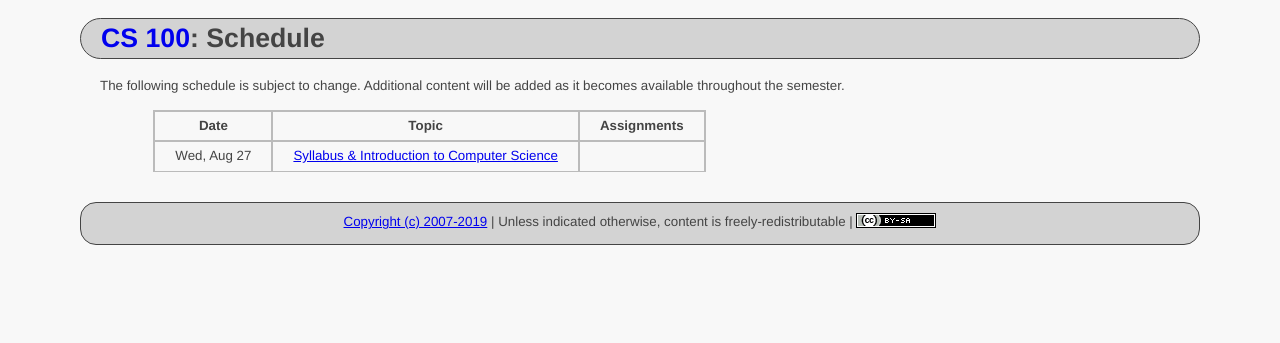
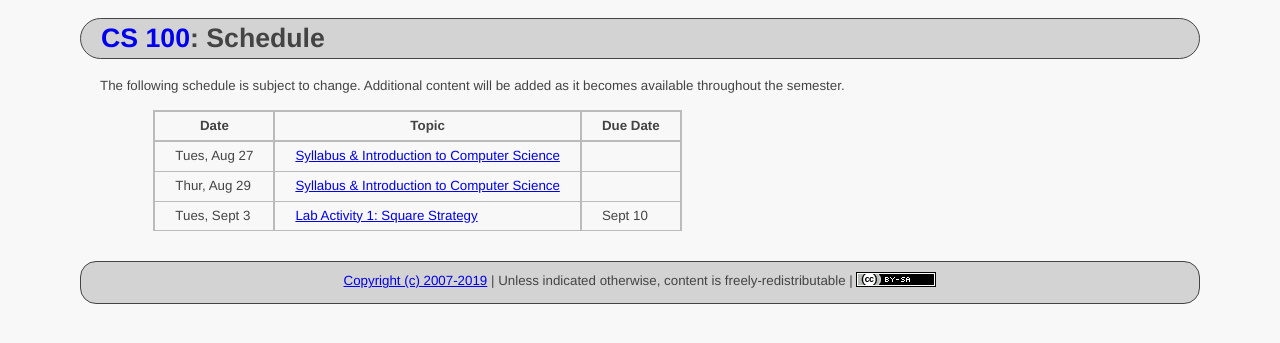
Before and after one commit to ycpcs/cs100-fall2019, a Jekyll site: the page built from schedule.md, in a window 1280 px wide. Shown: the top 343 px of the page. Built offline with Jekyll 4.4.1, drawn with Linux system fonts in a browser that asks for light colours.

Commit message:
add lab 1
add lab 1

```diff
--- a/schedule.md
+++ b/schedule.md
@@ -7,9 +7,14 @@ The following schedule is subject to change.
 Additional content will be added as it becomes available throughout the semester.
 
 
-> **Date**       | **Topic**                        |  **Assignments**   |
+> **Date**       | **Topic**                        |  **Due Date**   |
 > -------------- | -------------------------------- | ------------------ |
-> Wed, Aug 27    |  [Syllabus & Introduction to Computer Science](lectures/lecture0_intro.pdf)   |                    |
+> Tues, Aug 27   | [Syllabus & Introduction to Computer Science](lectures/lecture0_intro.pdf)   |                    |
+> Thur, Aug 29   | [Syllabus & Introduction to Computer Science](lectures/lecture0_intro.pdf)   |                    |
+> Tues, Sept 3   | [Lab Activity 1: Square Strategy](labs/CS100_Lab1.pdf)  | Sept 10 |
+
+
+
 
 <!--
 >| Fri, Sept 21   |  [Variable and Expressions](lectures/lecture1_variables_expressions.pdf)      | [*Think Python*, Chapters 1-2](https://greenteapress.com/wp/think-python-2e/)    |
```
Also changed, not shown: index.md (+1 -0 lines), labs/index.md (added, +26 -0 lines), 1 other file.
